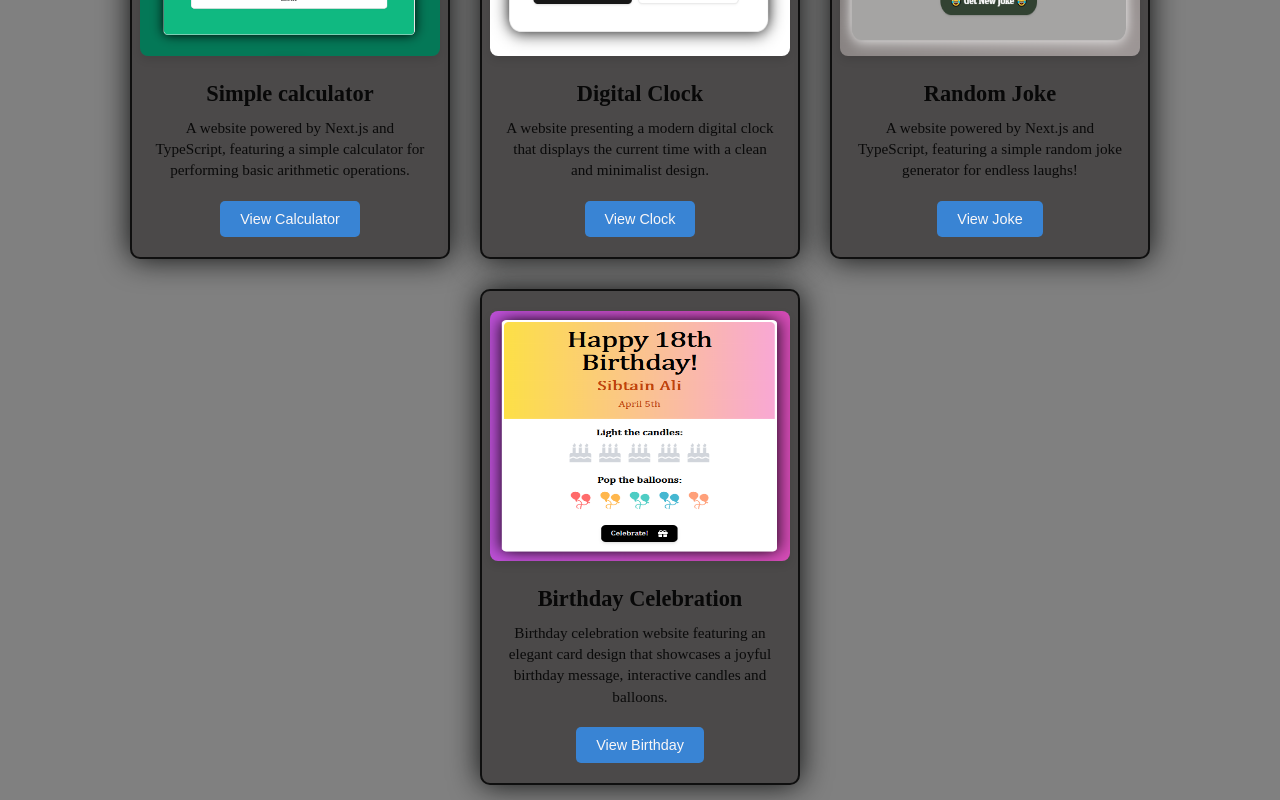
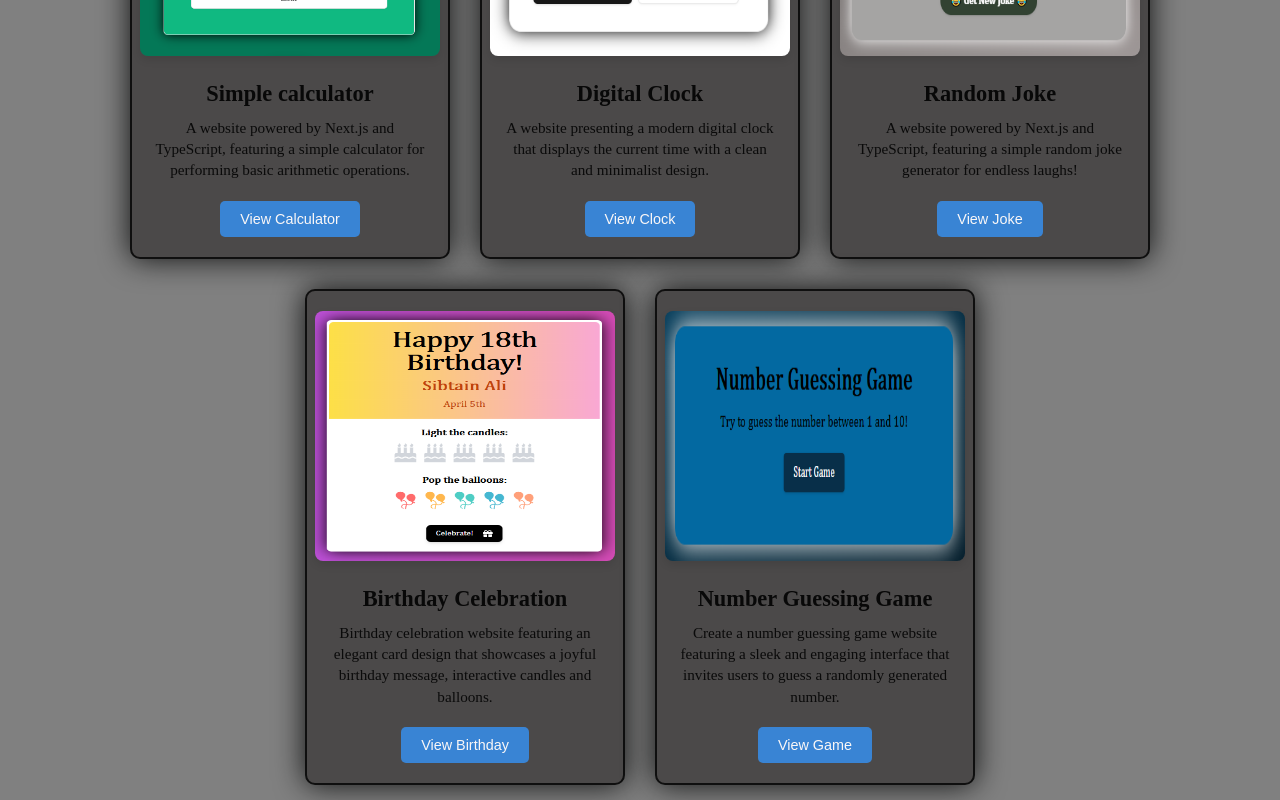
Before and after one commit to SibtainAli92/01_Portfolio_with_CustomCSS-HTML, a Next.js app: page /project in a window 1280 px wide. Shown: the part 880-1680 px from the top of the page. Built offline with nearby package versions, Linux system fonts and the light colour scheme.

Commit message:
add more project

```diff
--- a/src/app/project/page.tsx
+++ b/src/app/project/page.tsx
@@ -120,6 +120,20 @@ export default function Project(){
         <button type="button"><a href="https://birthday-celebration-ebon.vercel.app/"  target="_blank">View Birthday</a></button>
       </div>
 
+      <div className="project-item">
+        <Image
+          src="/number.png"
+          alt=""
+          width={300}
+          height={250}
+          className="portfolio-image"
+        />
+
+        <h3>Number Guessing Game</h3>
+        <p>
+        Create a number guessing game website featuring a sleek and engaging interface that invites users to guess a randomly generated number.     </p>    <button type="button"><a href="https://birthday-celebration-ebon.vercel.app/"  target="_blank">View Game</a></button>
+      </div>
+
         </div>
 
     </div>
```
Also changed, not shown: public/number.png (added).
